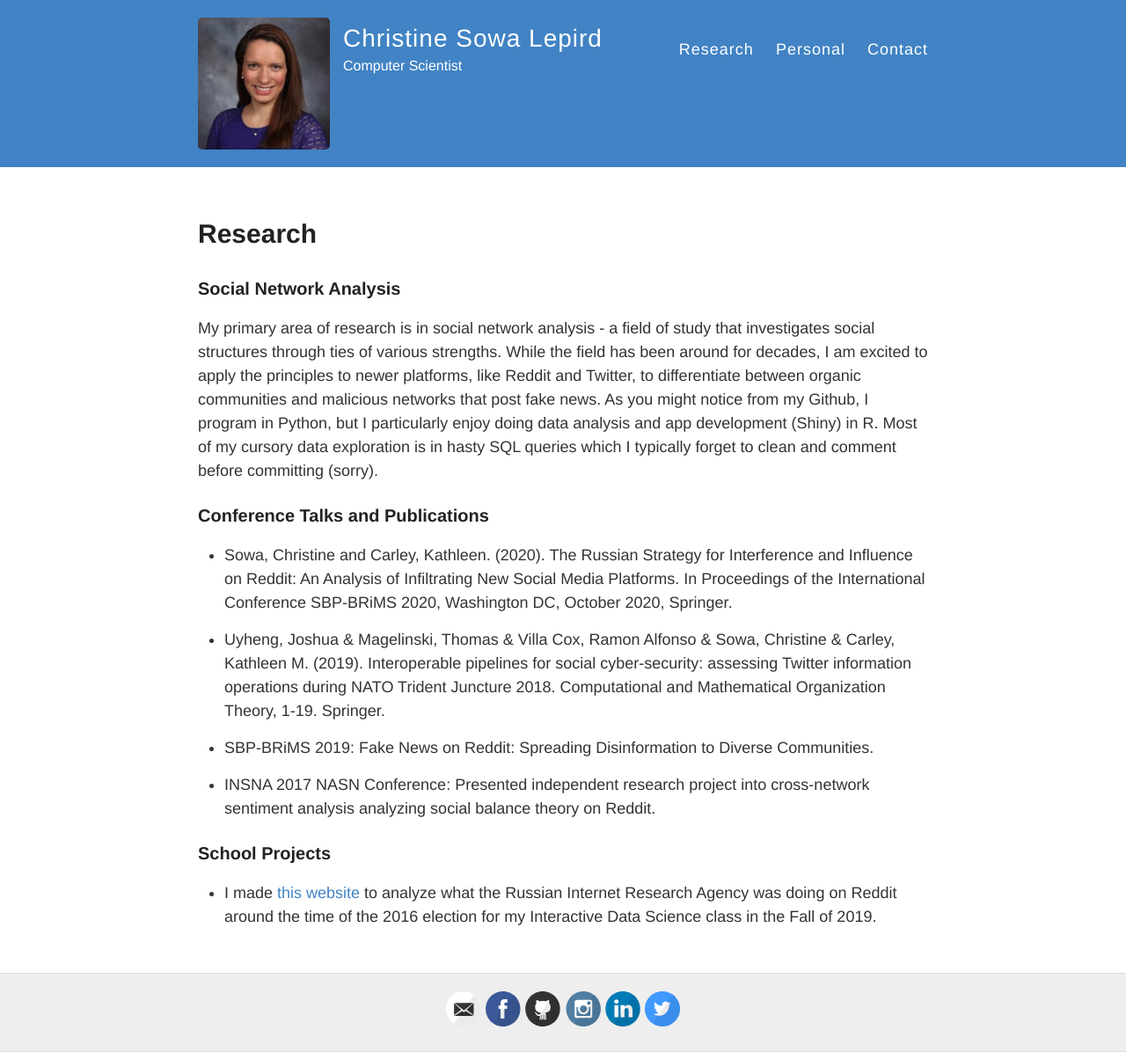
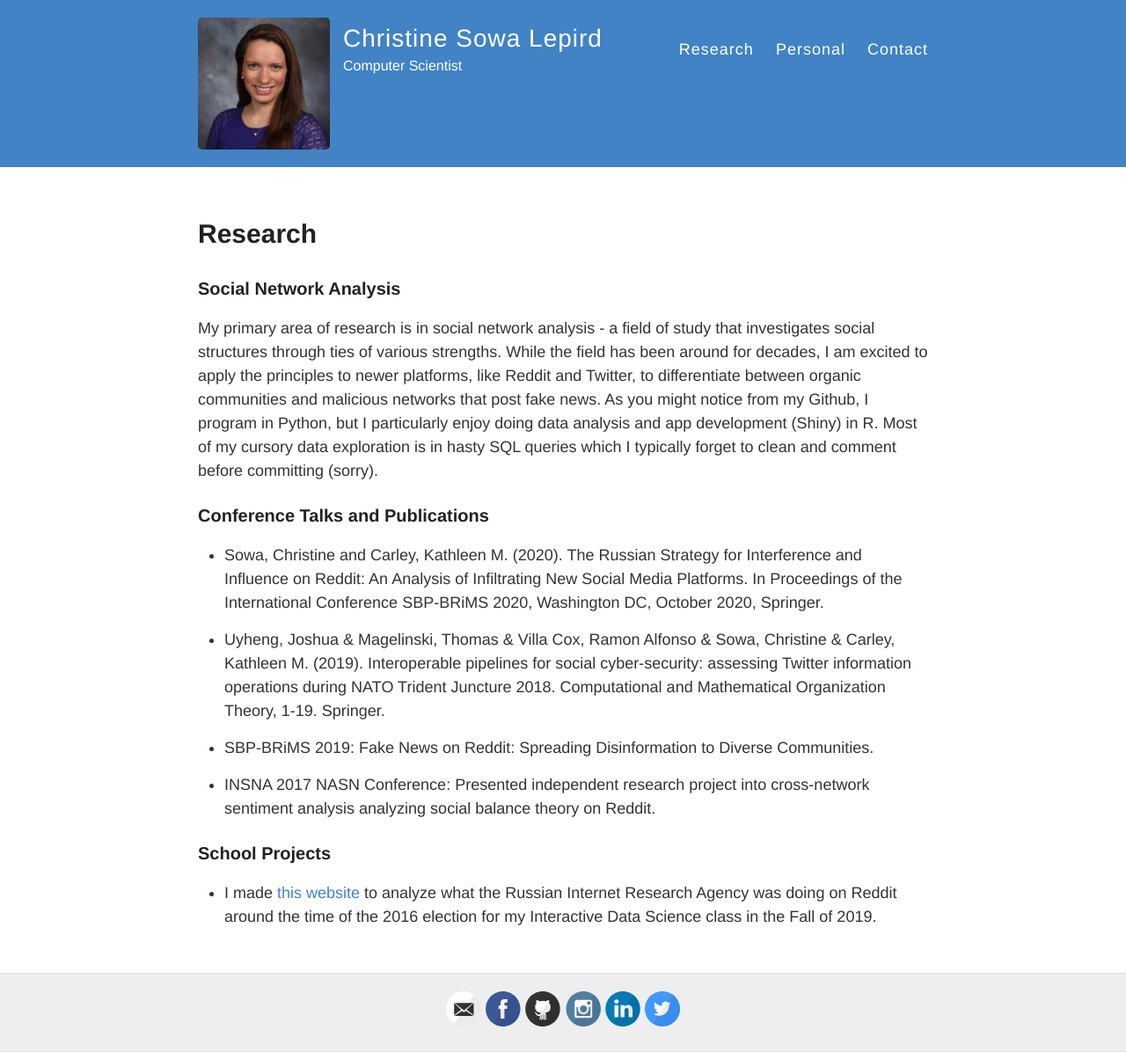
Before and after one commit to christine-lepird/christine-lepird.github.io, a Jekyll site: the page built from research.md, in a window 1280 px wide. Shown: the whole page at 88% size. Built offline with Jekyll 4.4.1, drawn with Linux system fonts in a browser that asks for light colours.

```diff
--- a/research.md
+++ b/research.md
@@ -10,7 +10,7 @@ permalink: /research/
 My primary area of research is in social network analysis - a field of study that investigates social structures through ties of various strengths. While the field has been around for decades, I am excited to apply the principles to newer platforms, like Reddit and Twitter, to differentiate between organic communities and malicious networks that post fake news. As you might notice from my Github, I program in Python, but I particularly enjoy doing data analysis and app development (Shiny) in R. Most of my cursory data exploration is in hasty SQL queries which I typically forget to clean and comment before committing (sorry).
 
 ### Conference Talks and Publications
-* Sowa, Christine and Carley, Kathleen. (2020). The Russian Strategy for Interference and Influence on Reddit: An Analysis of Infiltrating New Social Media Platforms.  In Proceedings of the International Conference SBP-BRiMS 2020,  Washington DC, October 2020, Springer.
+* Sowa, Christine and Carley, Kathleen M. (2020). The Russian Strategy for Interference and Influence on Reddit: An Analysis of Infiltrating New Social Media Platforms.  In Proceedings of the International Conference SBP-BRiMS 2020,  Washington DC, October 2020, Springer.
 
 * Uyheng, Joshua & Magelinski, Thomas & Villa Cox, Ramon Alfonso & Sowa, Christine & Carley, Kathleen M. (2019). Interoperable pipelines for social cyber-security: assessing Twitter information operations during NATO Trident Juncture 2018. Computational and Mathematical Organization Theory, 1-19. Springer.
 
```
